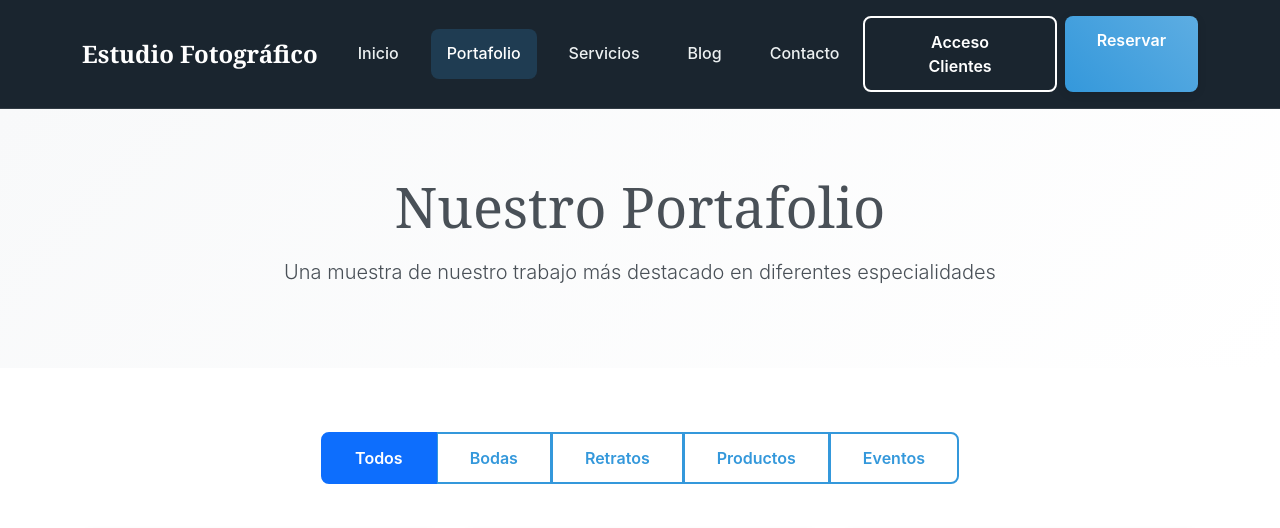
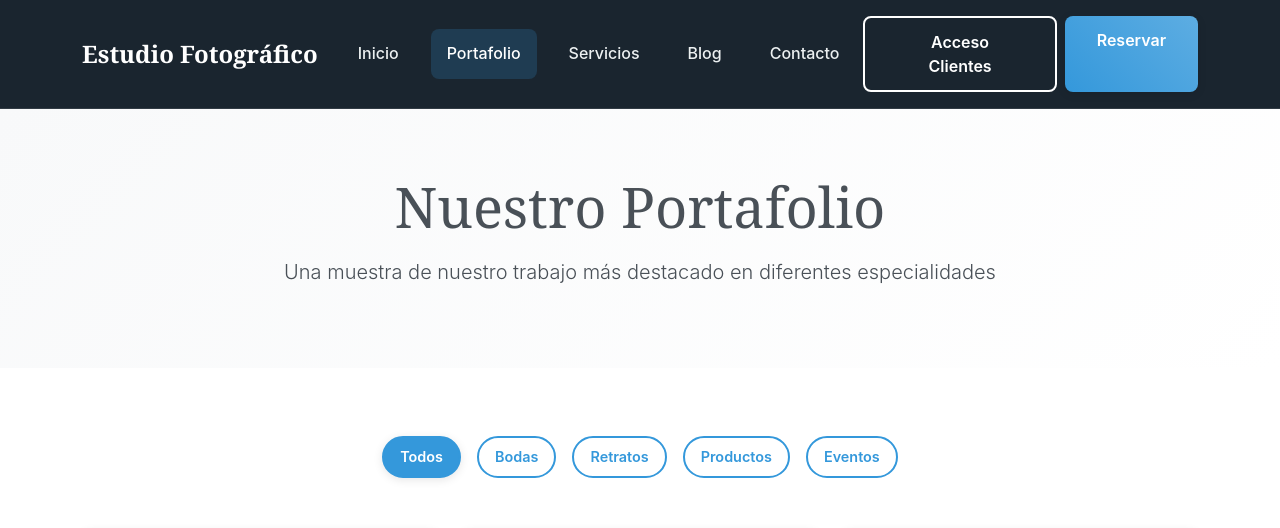
Before and after one commit to El-Tama/photo_studio, a PHP site: page /projects/html/portafolio.html in a window 1280 px wide. Shown: the top 528 px of the page. Run offline with PHP 8.4, Linux system fonts and the light colour scheme.

Commit message:
Add responsive portfolio filters and mobile styles; enhance gallery interactions

```diff
--- a/css/styles.css
+++ b/css/styles.css
@@ -346,6 +346,94 @@ footer a:hover {
     opacity: 1;
 }
 
+/* ===== FILTROS DE PORTAFOLIO (RESPONSIVE) ===== */
+.portfolio-filters {
+    display: flex;
+    flex-wrap: wrap;
+    justify-content: center;
+    gap: 0.5rem;
+    max-width: 100%;
+    margin: 0 auto;
+}
+
+.filter-btn {
+    min-width: auto;
+    white-space: nowrap;
+    flex: 0 0 auto;
+    margin: 0.25rem;
+    font-size: 0.9rem;
+    padding: 0.5rem 1rem;
+    border-radius: 25px;
+    transition: var(--transition-fast);
+}
+
+.filter-btn.active {
+    background: var(--secondary-color);
+    color: var(--white);
+    border-color: var(--secondary-color);
+    box-shadow: var(--shadow-light);
+}
+
+.filter-btn:hover {
+    transform: translateY(-1px);
+    box-shadow: var(--shadow-light);
+}
+
+/* Responsive para filtros */
+@media (max-width: 768px) {
+    .portfolio-filters {
+        gap: 0.3rem;
+        padding: 0 1rem;
+    }
+
+    .filter-btn {
+        font-size: 0.8rem;
+        padding: 0.4rem 0.8rem;
+        margin: 0.2rem;
+        min-width: 80px;
+        text-align: center;
+    }
+}
+
+@media (max-width: 576px) {
+    .portfolio-filters {
+        gap: 0.25rem;
+        padding: 0 0.5rem;
+    }
+
+    .filter-btn {
+        font-size: 0.75rem;
+        padding: 0.35rem 0.6rem;
+        margin: 0.15rem;
+        min-width: 70px;
+        border-radius: 20px;
+    }
+}
+
+/* Para pantallas muy pequeñas, permitir scroll horizontal como fallback */
+@media (max-width: 380px) {
+    .portfolio-filters {
+        flex-wrap: nowrap;
+        overflow-x: auto;
+        justify-content: flex-start;
+        -webkit-overflow-scrolling: touch;
+        scrollbar-width: none; /* Firefox */
+        -ms-overflow-style: none; /* Internet Explorer 10+ */
+        padding: 0.5rem;
+    }
+
+    .portfolio-filters::-webkit-scrollbar {
+        display: none; /* Safari and Chrome */
+    }
+
+    .filter-btn {
+        flex: 0 0 auto;
+        min-width: 60px;
+        font-size: 0.7rem;
+        padding: 0.3rem 0.5rem;
+    }
+}
+
 /* ===== RESPONSIVE ===== */
 @media (max-width: 768px) {
     .hero-banner h1 {
@@ -435,3 +523,78 @@ html {
     from { transform: translate(-50%, -50%) rotate(0deg); }
     to { transform: translate(-50%, -50%) rotate(360deg); }
 }
+
+/* ===== MEJORAS ADICIONALES PARA GALERÍA ===== */
+.gallery-item {
+    transition: all 0.4s ease;
+}
+
+.gallery-item:hover {
+    transform: translateY(-5px);
+}
+
+.gallery-item img {
+    transition: all 0.3s ease;
+}
+
+.gallery-item:hover img {
+    transform: scale(1.05);
+}
+
+/* Indicador visual para filtros activos */
+.filter-btn.active::before {
+    content: '';
+    position: absolute;
+    top: -3px;
+    left: 50%;
+    transform: translateX(-50%);
+    width: 20px;
+    height: 3px;
+    background: var(--accent-color);
+    border-radius: 2px;
+    opacity: 0.8;
+}
+
+/* Animación para elementos que aparecen */
+@keyframes fadeInScale {
+    from {
+        opacity: 0;
+        transform: scale(0.8);
+    }
+    to {
+        opacity: 1;
+        transform: scale(1);
+    }
+}
+
+.gallery-item.show {
+    animation: fadeInScale 0.4s ease forwards;
+}
+
+/* Scroll suave para filtros en móviles */
+.portfolio-filters {
+    scroll-behavior: smooth;
+}
+
+/* Indicador de scroll en móviles pequeños */
+@media (max-width: 380px) {
+    .portfolio-filters::after {
+        content: '→';
+        position: absolute;
+        right: 10px;
+        top: 50%;
+        transform: translateY(-50%);
+        color: var(--gray-medium);
+        font-size: 0.8rem;
+        pointer-events: none;
+        opacity: 0.7;
+        animation: pulse 2s infinite;
+    }
+
+    @keyframes pulse {
+        0%, 100% { opacity: 0.7; }
+        50% { opacity: 0.3; }
+    }
+}
+
+/* ===== CONTINUAR CON ESTILOS EXISTENTES ===== */
--- a/html/portafolio.html
+++ b/html/portafolio.html
@@ -8,6 +8,8 @@
     <link href="https://cdn.jsdelivr.net/npm/bootstrap@5.3.0/dist/css/bootstrap.min.css" rel="stylesheet">
     <!-- CSS personalizado -->
     <link rel="stylesheet" href="../css/styles.css">
+    <!-- CSS responsivo para móviles -->
+    <link rel="stylesheet" href="../css/mobile-responsive.css">
 </head>
 <body>
     <!-- Navegación -->
@@ -46,12 +48,12 @@
         <div class="container">
             <!-- Filtros -->
             <div class="text-center mb-5">
-                <div class="btn-group" role="group" aria-label="Filtros de portafolio">
-                    <button type="button" class="btn btn-outline-primary active" data-filter="all">Todos</button>
-                    <button type="button" class="btn btn-outline-primary" data-filter="bodas">Bodas</button>
-                    <button type="button" class="btn btn-outline-primary" data-filter="retratos">Retratos</button>
-                    <button type="button" class="btn btn-outline-primary" data-filter="productos">Productos</button>
-                    <button type="button" class="btn btn-outline-primary" data-filter="eventos">Eventos</button>
+                <div class="portfolio-filters">
+                    <button type="button" class="btn btn-outline-primary active filter-btn" data-filter="all">Todos</button>
+                    <button type="button" class="btn btn-outline-primary filter-btn" data-filter="bodas">Bodas</button>
+                    <button type="button" class="btn btn-outline-primary filter-btn" data-filter="retratos">Retratos</button>
+                    <button type="button" class="btn btn-outline-primary filter-btn" data-filter="productos">Productos</button>
+                    <button type="button" class="btn btn-outline-primary filter-btn" data-filter="eventos">Eventos</button>
                 </div>
             </div>
 
--- a/js/main.js
+++ b/js/main.js
@@ -10,6 +10,8 @@ function initializeApp() {
     initFormValidation();
     initSmoothScrolling();
     initBackToTop();
+    initPortfolioFilters();
+    addMobileDebugInfo();
 }
 
 // ===== NAVEGACIÓN =====
@@ -210,6 +212,83 @@ function initBackToTop() {
     });
 }
 
+// ===== FILTROS DE PORTAFOLIO =====
+function initPortfolioFilters() {
+    const filterButtons = document.querySelectorAll('.filter-btn');
+    const galleryItems = document.querySelectorAll('.gallery-item');
+
+    if (filterButtons.length === 0 || galleryItems.length === 0) return;
+
+    filterButtons.forEach(button => {
+        button.addEventListener('click', function() {
+            const filter = this.getAttribute('data-filter');
+
+            // Actualizar botones activos
+            filterButtons.forEach(btn => btn.classList.remove('active'));
+            this.classList.add('active');
+
+            // Filtrar elementos con animaciones mejoradas
+            galleryItems.forEach((item, index) => {
+                const category = item.getAttribute('data-category');
+
+                if (filter === 'all' || category === filter) {
+                    // Mostrar elemento
+                    item.style.display = 'block';
+
+                    // Animación escalonada para entrada
+                    setTimeout(() => {
+                        item.classList.add('show');
+                        item.style.opacity = '1';
+                        item.style.transform = 'scale(1)';
+                    }, index * 100); // Delay escalonado
+                } else {
+                    // Ocultar elemento
+                    item.classList.remove('show');
+                    item.style.opacity = '0';
+                    item.style.transform = 'scale(0.8)';
+
+                    setTimeout(() => {
+                        item.style.display = 'none';
+                    }, 300);
+                }
+            });
+
+            // Scroll suave a la galería en móviles
+            if (window.innerWidth <= 768) {
+                const gallery = document.getElementById('portfolioGallery');
+                if (gallery) {
+                    gallery.scrollIntoView({ behavior: 'smooth', block: 'start' });
+                }
+            }
+        });
+    });
+
+    // Inicializar con todos los elementos visibles
+    galleryItems.forEach((item, index) => {
+        item.style.opacity = '1';
+        item.style.transform = 'scale(1)';
+        item.style.transition = 'all 0.4s ease';
+
+        // Animación inicial escalonada
+        setTimeout(() => {
+            item.classList.add('show');
+        }, index * 50);
+    });
+
+    // Mejorar accesibilidad - navegación con teclado
+    filterButtons.forEach((button, index) => {
+        button.addEventListener('keydown', function(e) {
+            if (e.key === 'ArrowLeft' && index > 0) {
+                filterButtons[index - 1].focus();
+                e.preventDefault();
+            } else if (e.key === 'ArrowRight' && index < filterButtons.length - 1) {
+                filterButtons[index + 1].focus();
+                e.preventDefault();
+            }
+        });
+    });
+}
+
 // ===== UTILIDADES =====
 
 // Loading state para botones
@@ -358,3 +437,61 @@ document.head.appendChild(style);
 
 // Inicializar preload de imágenes
 preloadImages();
+
+// ===== UTILIDADES PARA DEBUGGING EN MÓVILES =====
+function addMobileDebugInfo() {
+    if (window.innerWidth <= 768) {
+        console.log('📱 Modo móvil detectado');
+        console.log('Ancho de pantalla:', window.innerWidth);
+        console.log('Alto de pantalla:', window.innerHeight);
+        console.log('Orientación:', window.innerHeight > window.innerWidth ? 'Portrait' : 'Landscape');
+
+        // Mostrar información de viewport en desarrollo
+        if (location.hostname === 'localhost' || location.hostname === '127.0.0.1') {
+            const debugInfo = document.createElement('div');
+            debugInfo.style.cssText = `
+                position: fixed;
+                top: 0;
+                right: 0;
+                background: rgba(0,0,0,0.8);
+                color: white;
+                padding: 5px;
+                font-size: 10px;
+                z-index: 9999;
+                font-family: monospace;
+            `;
+            debugInfo.innerHTML = `${window.innerWidth}x${window.innerHeight}`;
+            document.body.appendChild(debugInfo);
+        }
+    }
+}
+
+// ===== MANEJO DE REDIMENSIONAMIENTO =====
+function handleResize() {
+    // Reajustar filtros en cambio de orientación
+    const filters = document.querySelector('.portfolio-filters');
+    if (filters && window.innerWidth <= 768) {
+        filters.scrollLeft = 0; // Reset scroll horizontal
+    }
+}
+
+// Escuchar cambios de orientación y redimensionamiento
+window.addEventListener('resize', debounce(handleResize, 250));
+window.addEventListener('orientationchange', function() {
+    setTimeout(handleResize, 500); // Delay para esperar el cambio completo
+});
+
+// Función debounce para optimizar performance
+function debounce(func, wait) {
+    let timeout;
+    return function executedFunction(...args) {
+        const later = () => {
+            clearTimeout(timeout);
+            func(...args);
+        };
+        clearTimeout(timeout);
+        timeout = setTimeout(later, wait);
+    };
+}
+
+// ===== CONTINUAR CON FUNCIONES EXISTENTES =====
```
Also changed, not shown: css/mobile-responsive.css (added, +90 -0 lines), FILTROS_RESPONSIVOS.md (added).
